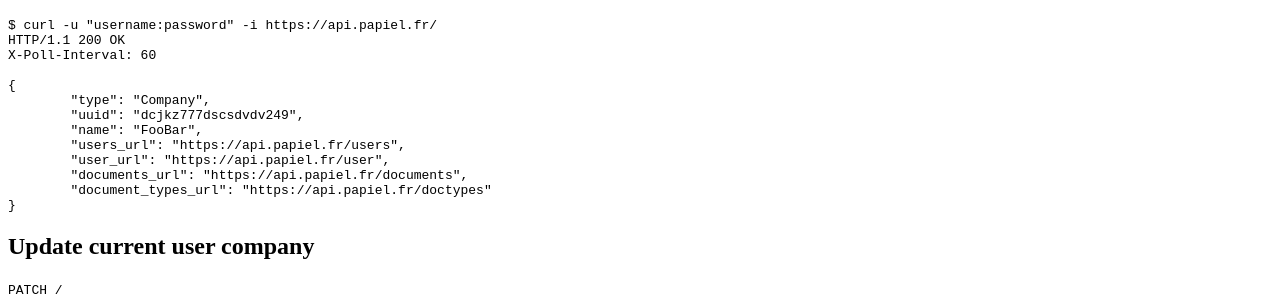
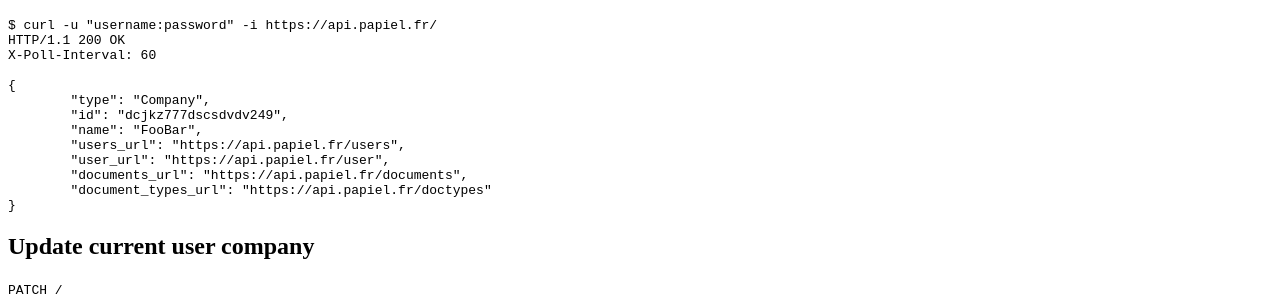
Before and after one commit to AnyFetch/developers.anyfetch.com, a Jekyll site: the page built from companies/index.md, in a window 1280 px wide. Shown: the part 199-499 px from the top of the page. Built offline with Jekyll 4.4.1, drawn with Linux system fonts in a browser that asks for light colours; some web fonts are replaced.

Commit message:
Update users and companies

```diff
--- a/companies/index.md
+++ b/companies/index.md
@@ -16,7 +16,7 @@
 
 	{
 		"type": "Company",
-		"uuid": "dcjkz777dscsdvdv249",
+		"id": "dcjkz777dscsdvdv249",
 		"name": "FooBar",
 		"users_url": "https://api.papiel.fr/users",
 		"user_url": "https://api.papiel.fr/user",
```
Also changed, not shown: users/index.md (+1 -1 lines).
